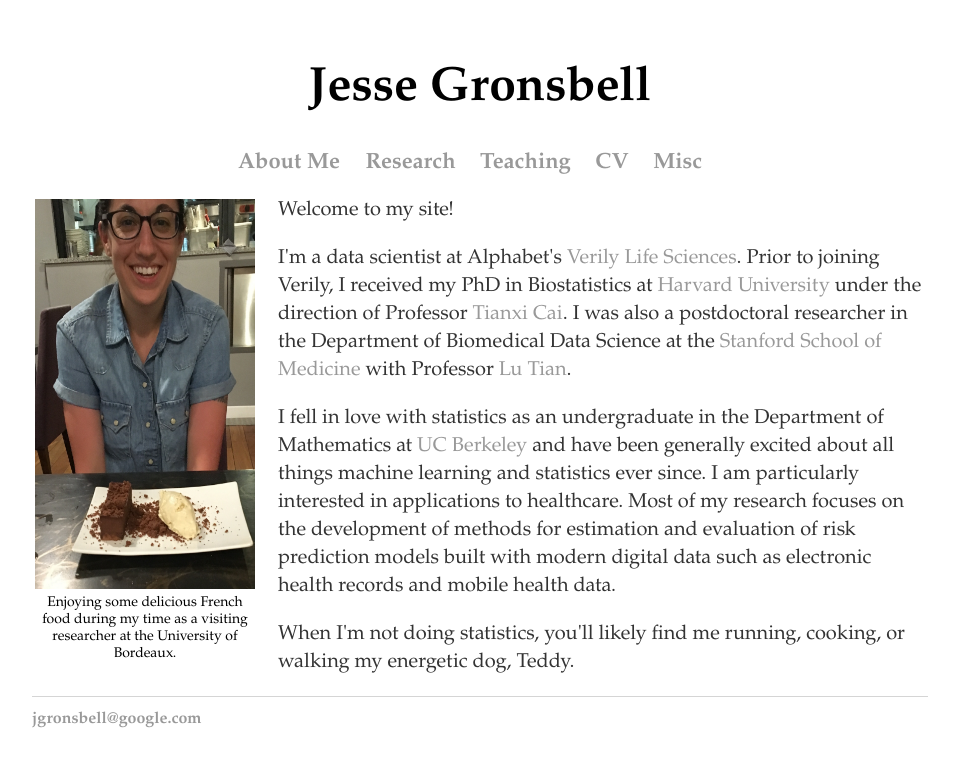
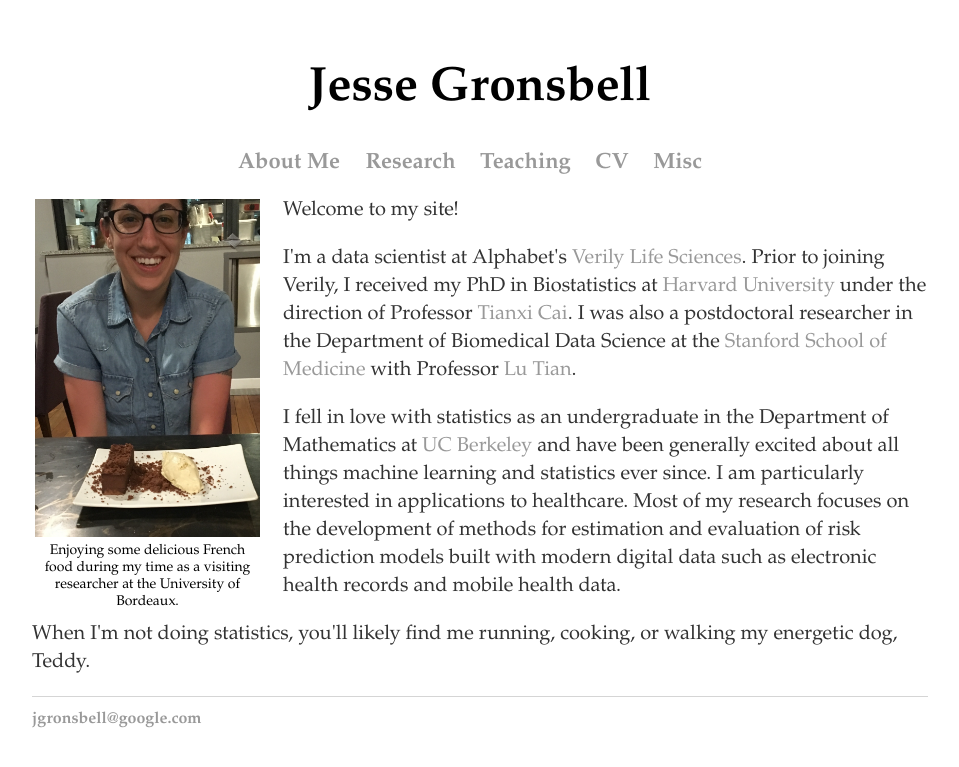
Before and after one commit to jgrons/old_website, a Jekyll site: the page built from index.html, in a window 1280 px wide. Shown: the top 767 px of the page, without its empty margins (160-1119 px from the left). Built offline with Jekyll 4.4.1, drawn with Linux system fonts in a browser that asks for light colours.

Commit message:
Update index.html

```diff
--- a/index.html
+++ b/index.html
@@ -9,7 +9,7 @@
 <tr>
 
 <td align = "center" style="font-size:14px; font-family: palatino">
-<img src="../pics/me_france.jpg" HEIGHT="390" WIDTH="220"
+<img src="../pics/me_france.jpg" HEIGHT="338" WIDTH="225"
                   title="JG" alt="JG"/>
 <br />
 Enjoying some delicious French food during my time as a visiting researcher at the University of Bordeaux.
```
